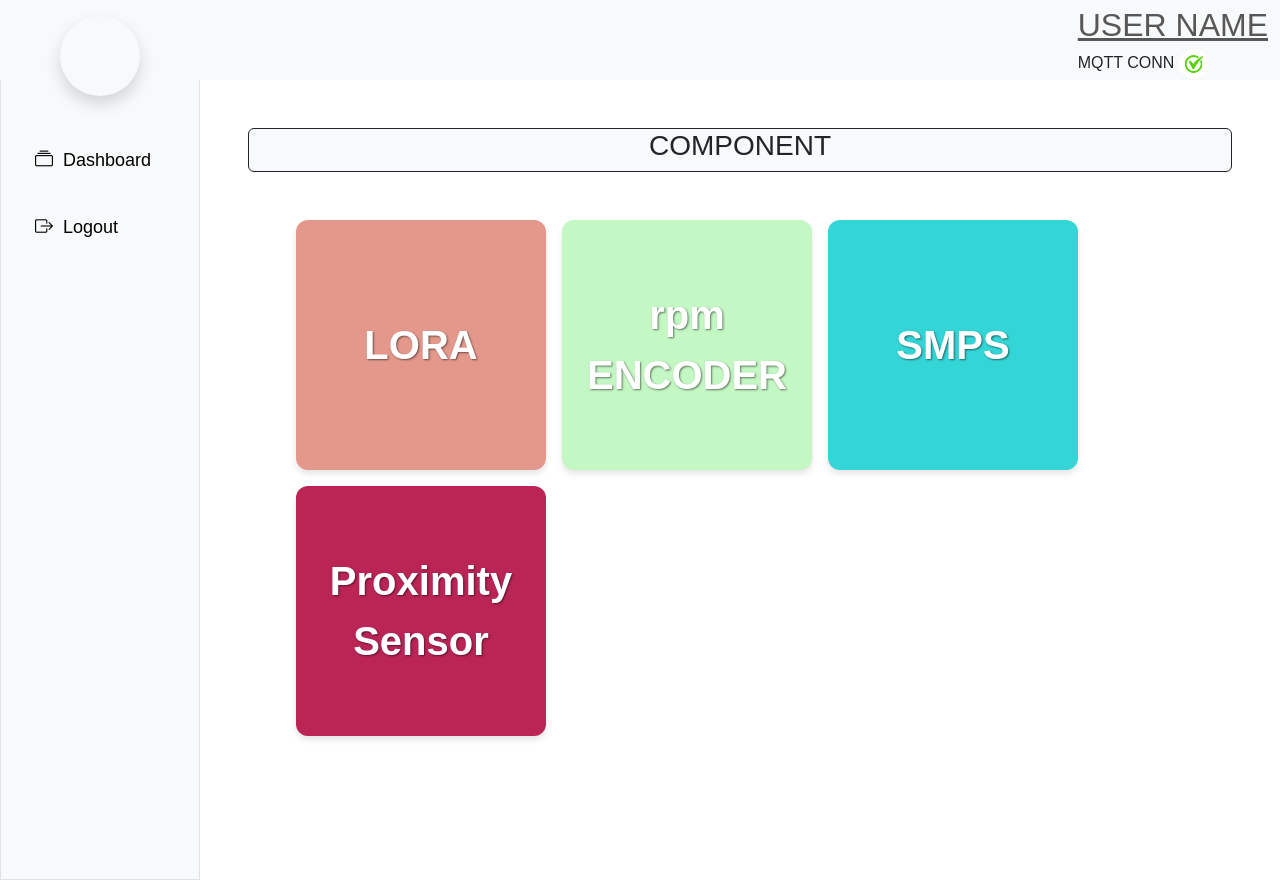
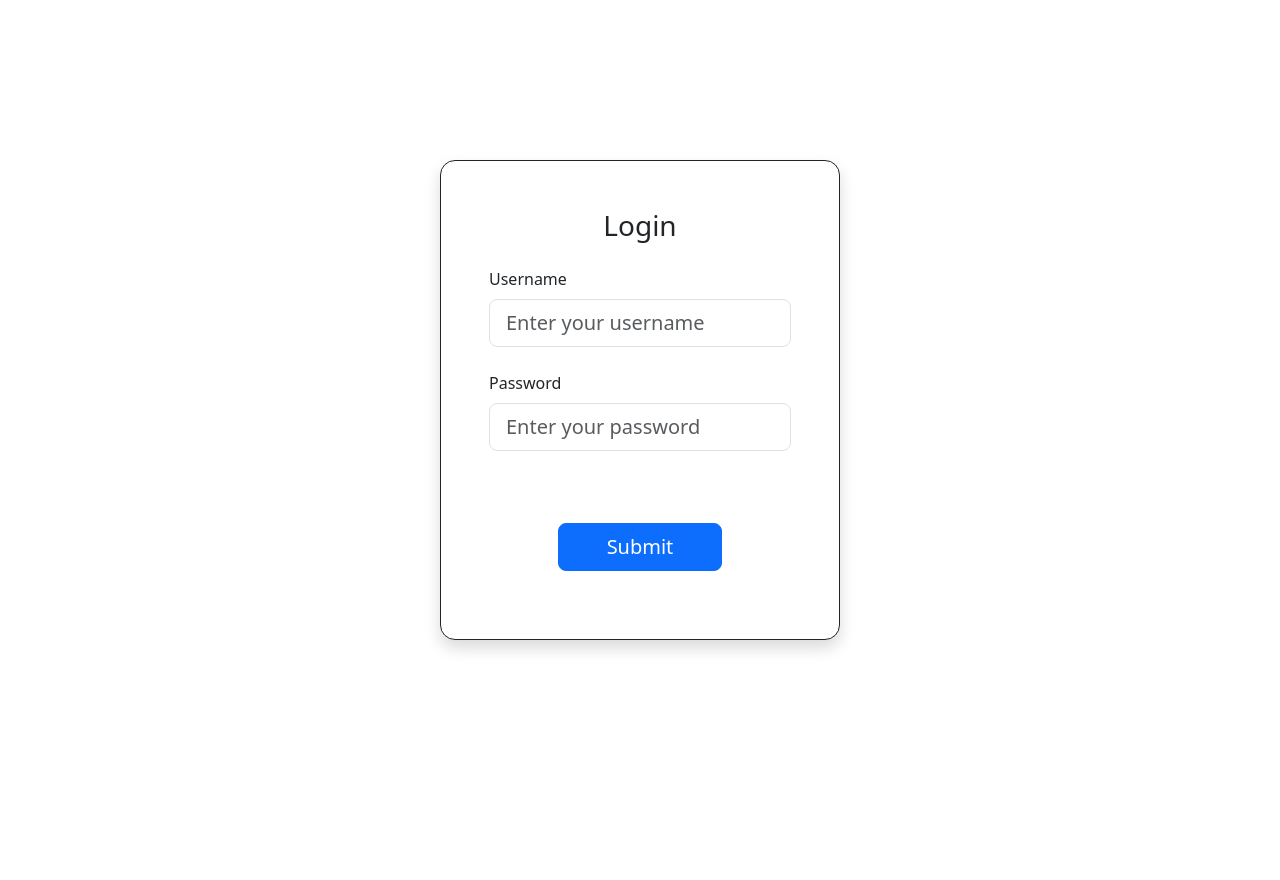
Before and after one commit to Pradip-web-Bariflolabs/R-D_Maintenance_Dash, a React (Create React App) app: page / in a window 1280 px wide. After the commit the page ends 800 px from the top, so only its background shows below. Built offline with nearby package versions, Linux system fonts and the light colour scheme.

Commit message:
I have added login page and did small changes in chart inside loraTesting

```diff
--- a/package.json
+++ b/package.json
@@ -7,6 +7,7 @@
     "@testing-library/react": "^13.4.0",
     "@testing-library/user-event": "^13.5.0",
     "apexcharts": "^3.52.0",
+    "axios": "^1.7.5",
     "bootstrap": "^5.3.3",
     "bootstrap-icons": "^1.11.3",
     "react": "^18.3.1",
--- a/src/App.js
+++ b/src/App.js
@@ -2,17 +2,21 @@ import './App.css';
 import SideBar from './components/SideBar';
 import Body from './components/Body';
 import Navbar from './components/Navbar';
+import LoraTesting from './components/Lora/LoraTesting';
+import LoginPage from './components/Login/LoginPage';
 
 function App() {
   return (
    <>
-    <div>
+    {/* <div>
       <Navbar/>
       <div style={{display:"flex"}}>
         <SideBar/>
         <Body/>
       </div>
     </div>
+    <LoraTesting/> */}
+    <LoginPage/>
    </>
   );
 }
--- a/src/components/Chart.js
+++ b/src/components/Chart.jsx
@@ -27,12 +27,12 @@ const Chart = () => {
   return (
       <>
       {/* Left side with the chart */}
-          <div style={{ width: '80%' }}>
+          <div style={{ width: '90%' }}>
             <ReactApexChart
               options={areaChart}
               series={areaChart.series}
               type="area"
-              height={300}
+              height={400}
             />
           </div>
 
--- /dev/null
+++ b/src/components/Login/LoginPage.jsx
@@ -0,0 +1,87 @@
+import React, { useState } from "react";
+import "bootstrap/dist/css/bootstrap.min.css";
+import axios from "axios";
+
+function LoginPage() {
+    // State to store form data
+    const [loginData, setLoginData] = useState({
+        identifier: "", // This should be 'username' if you're using 'username' in the input field
+        password: ""
+    });
+
+    // Update state when input changes
+    const handleChange = (event) => {
+        const { name, value } = event.target;
+        setLoginData({
+            ...loginData,
+            [name]: value
+        });
+    };
+
+    // Handle form submission
+    const submitLoginData = async(event) => {
+        event.preventDefault(); // Prevent form from reloading the page
+
+        try {
+            const response = await axios.post(`http://192.168.1.30:8002/login/`, loginData); // Added 'http://' to URL
+
+            // Log response for debugging purposes
+            console.log(response);
+
+            // Reset the form fields after successful submission
+            setLoginData({
+                identifier: "",
+                password: ""
+            });
+
+            // You can add any additional actions here, like showing a success message
+            alert('Form submitted successfully!');
+        } catch (error) {
+            console.error('Error submitting form:', error);
+            alert('There was an error submitting the form. Please try again.');
+        }
+
+    };
+
+    return (
+        <div className="container d-flex justify-content-center align-items-center vh-100">
+            <div
+                className="card p-5 shadow border border-dark"
+                style={{ width: "400px", minHeight: "480px", borderRadius: "15px" }}
+            >
+                <h3 className="text-center mb-4">Login</h3>
+                <form onSubmit={submitLoginData}>
+                    <div className="form-group mb-4">
+                        <label htmlFor="identifier" className="form-label">Username</label>
+                        <input
+                            type="text"
+                            className="form-control form-control-lg"
+                            name="identifier" // This should match the state key 'identifier'
+                            placeholder="Enter your username"
+                            value={loginData.identifier} // Set the input value
+                            onChange={handleChange} // Update state on change
+                        />
+                    </div>
+                    <div className="form-group mb-4">
+                        <label htmlFor="password" className="form-label">Password</label>
+                        <input
+                            type="password"
+                            className="form-control form-control-lg"
+                            name="password" // This should match the state key 'password'
+                            placeholder="Enter your password"
+                            value={loginData.password} // Set the input value
+                            onChange={handleChange} // Update state on change
+                        />
+                    </div>
+                    <div className="d-flex justify-content-center">
+                        <button className="btn btn-primary btn-lg px-5 mt-5" type="submit">
+                            Submit
+                        </button>
+                    </div>
+                </form>
+            </div>
+        </div>
+    );
+}
+
+export default LoginPage;
--- /dev/null
+++ b/src/components/Lora/LoraTesting.css
@@ -0,0 +1,8 @@
+.hide-scrollbar {
+    scrollbar-width: none; /* Firefox */
+    -ms-overflow-style: none; /* Internet Explorer 10+ */
+  }
+
+  .hide-scrollbar::-webkit-scrollbar {
+    display: none; /* Safari and Chrome */
+  }
--- a/src/components/Lora/LoraTesting.jsx
+++ b/src/components/Lora/LoraTesting.jsx
@@ -1,33 +1,29 @@
 import React from 'react';
 import 'bootstrap/dist/css/bootstrap.min.css';
 import Chart from '../Chart';
+import './LoraTesting.css'
 
 const LoraTesting = () => {
   return (
-    <div className="container-fluid vh-100">
-      <div className="row h-100">
-        {/* Left side with the chart */}
-        <div className="col-6 d-flex justify-content-center align-items-center position-relative">
-          <Chart />
-          {/* Vertical Line */}
-          <div
-            style={{
-              position: 'absolute',
-              right: 0,
-              top: 0,
-              bottom: 0,
-              width: '1px',
-              backgroundColor: 'black',
-            }}
-          ></div>
+    <>
+      {/* Device ID centered at the top */}
+      <div className="d-flex justify-content-center">
+        <p className="border border-primary border-3 mt-4 p-2 rounded fw-bold ">DeviceId: 123456789</p>
       </div>
 
-        {/* Right side with scrollable content */}
-        <div className="col-6 overflow-auto" style={{ maxHeight: '100vh' }}>
+      <div className="container-fluid vh-100">
+        <div className="row h-100 d-flex justify-content-evenly">
+          {/* Left side with the chart on larger screens; on smaller screens, this will be on top */}
+          <div className="col-lg-6 col-12 d-flex justify-content-center align-items-center p-3 border border-primary border-3 rounded-5 " style={{ maxHeight: '85vh', maxWidth:'95vh' }}>
+            <Chart />
+          </div>
+
+          {/* Right side with scrollable content; on smaller screens, this will be below the chart */}
+          <div className="col-lg-6 col-12 overflow-auto border border-primary border-3 rounded-5 hide-scrollbar" style={{ maxHeight: '85vh', maxWidth:'95vh' }}>
             {/* Random data for testing scroll */}
-          <div className="p-3">
+            <div className="p-3 text-center ">
               {[...Array(50)].map((_, index) => (
-              <div key={index} className="mb-2 p-2 border border-gray-300">
+                <div key={index} className="mb-2 p-2 border border-gray-300 ">
                   Random Data {index + 1}
                 </div>
               ))}
@@ -35,6 +31,7 @@ const LoraTesting = () => {
           </div>
         </div>
       </div>
+    </>
   );
 };
 
```
Also changed, not shown: 1 other file (tests, documents, lock files or other folders). Lines whose indentation alone changed are shown as unchanged.
